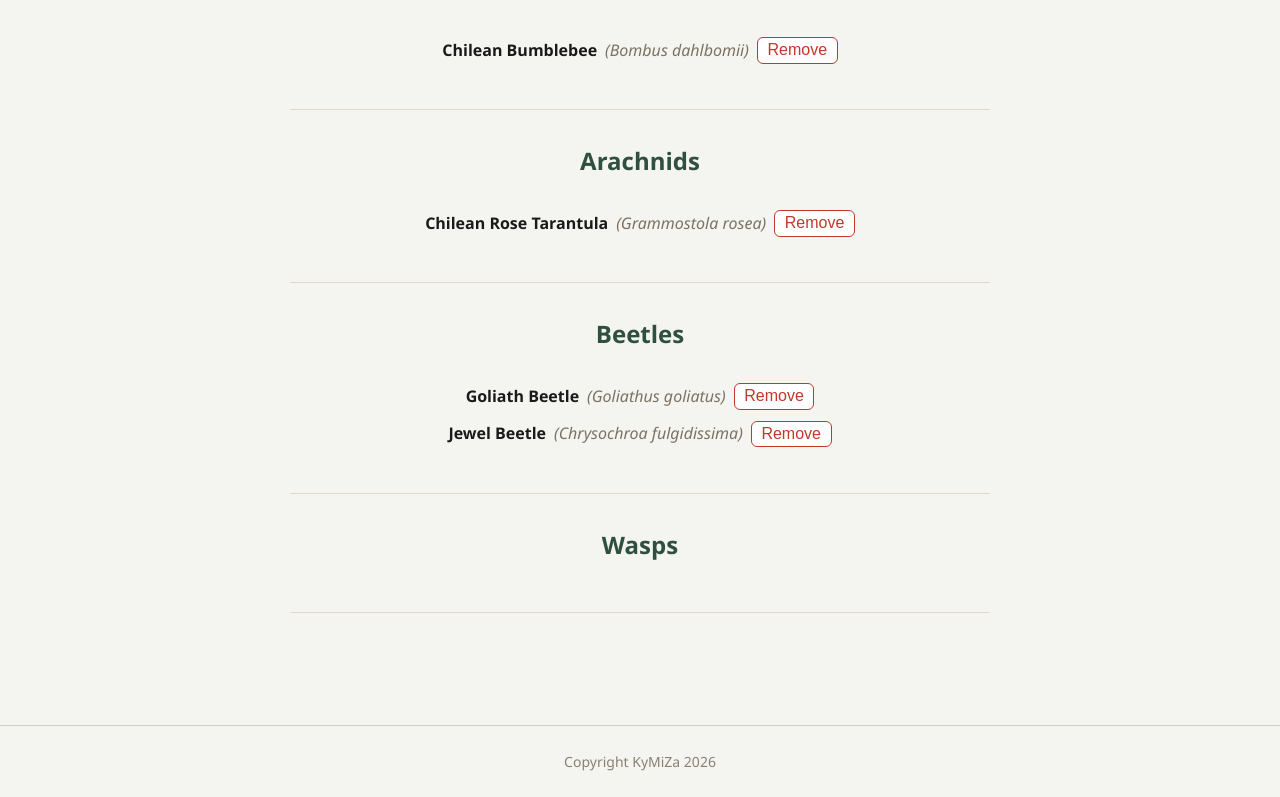
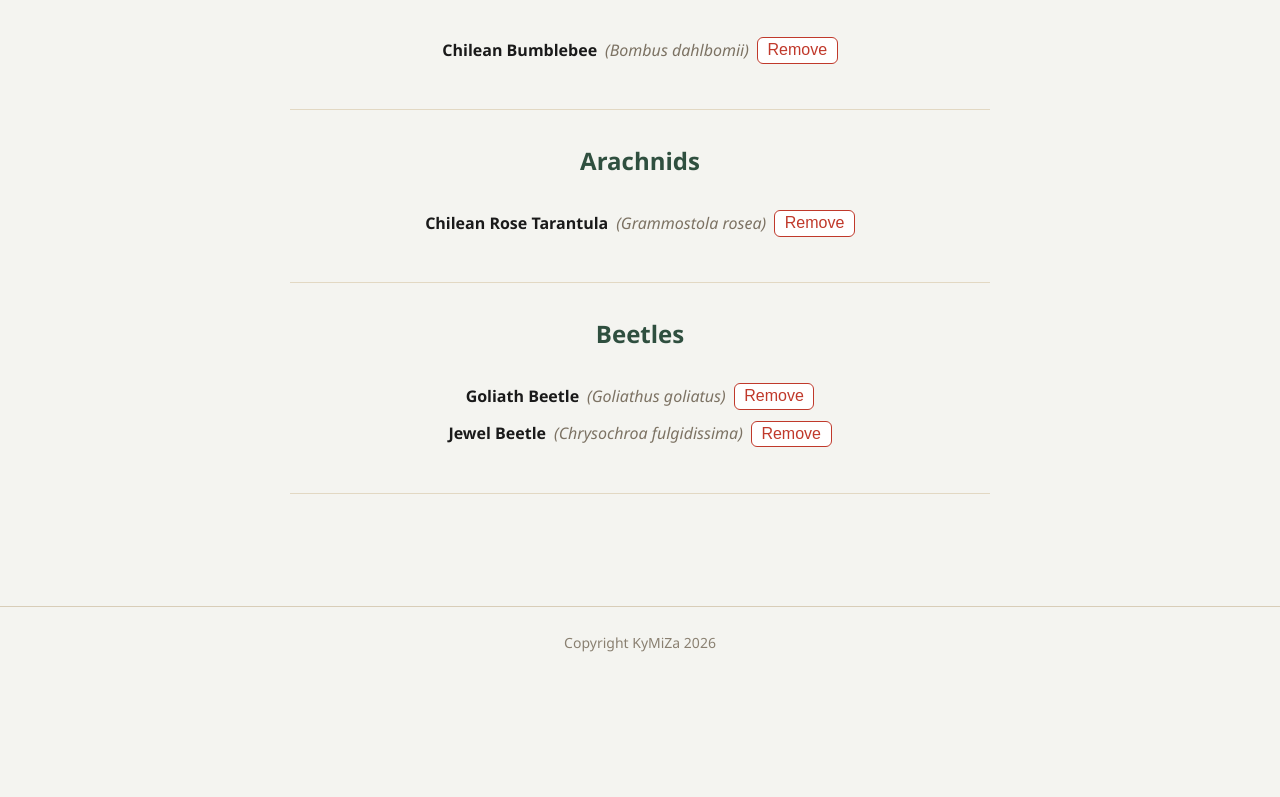
Before and after one commit to rrc-w2025-kstrange/bugs_journal, a React (Vite) app: page /bugs in a window 1280 px wide. Shown: the part 1110-1907 px from the top of the page. After the commit the page ends 1788 px from the top, so only its background shows below. Built offline with nearby package versions, Linux system fonts and the light colour scheme.

Commit message:
Remove the wasps category as it had no data that falls under it

```diff
--- a/src/data/bugCategories.ts
+++ b/src/data/bugCategories.ts
@@ -5,5 +5,4 @@ export const bugCategories: string[] = [
     "Bees",
     "Arachnids",
     "Beetles",
-    "Wasps"
 ];
```
